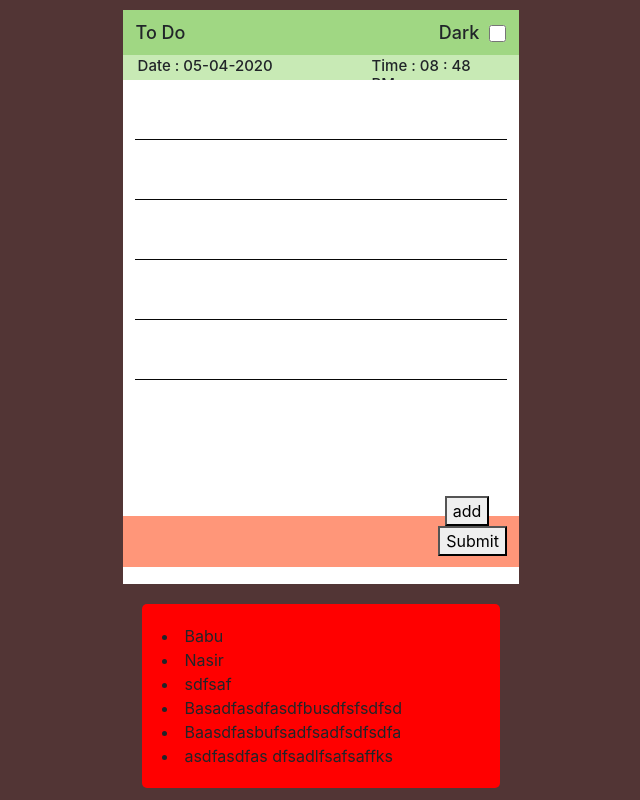
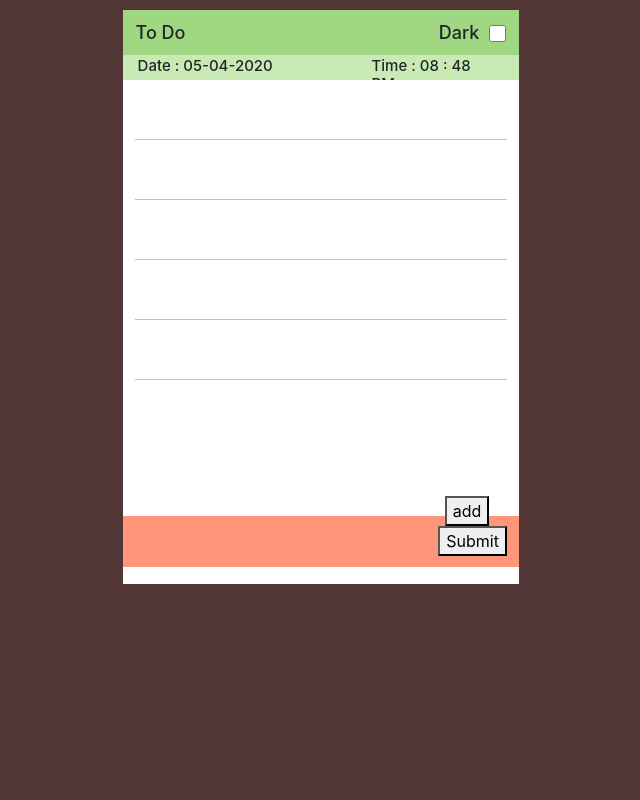
Before and after one commit to MD-Nasir301/to-do-list, a React (Create React App) app: page / in a window 1280 px wide. Shown: the top 800 px of the page, without its empty margins (319-959 px from the left). Built offline with nearby package versions, Linux system fonts and the light colour scheme.

Commit message:
test git login

```diff
--- a/src/Component/ListInputForm/ListInputForm.css
+++ b/src/Component/ListInputForm/ListInputForm.css
@@ -13,7 +13,7 @@
     height: 6vh;
     margin: 0px 0px 12px;
     border: none;
-    border-bottom: 1px solid #080808;
+    border-bottom: 1px solid #dab9b9;
     padding: 5px;
     font-size: 18px;
     letter-spacing: 1px;
@@ -21,6 +21,7 @@
 }
 .list-input-form-area input:focus {
     outline: none;
+    border-color: black;
 }
 .inputFields {
     height: 46vh;
--- a/src/Component/ListInputForm/ListInputForm.js
+++ b/src/Component/ListInputForm/ListInputForm.js
@@ -3,16 +3,13 @@ import './ListInputForm.css'
 import { useForm } from 'react-hook-form'
 import { useState } from 'react';
 const ListInputForm = () => {
-    //  const getData =  JSON.parse(localStorage.getItem('listItem'))
 
+     const getData =  JSON.parse(localStorage.getItem('data'))
 
     const { register, handleSubmit, } = useForm()
 
     const [inputField, setInputField] = useState([{"name":1},{"name":2},{"name":3},{"name":4},{"name":5}])
-    const [localArray, setLocalArray] = useState()
     const [count,setCount] = useState(0)
-    const [listData,setListData] = useState()
-
 
     const data = [
         {
@@ -39,18 +36,20 @@ const ListInputForm = () => {
         },
     ]
 
+    const [dat ,setDat] = useState([])
 
     const onSubmit = data => {
-         setListData(data)
-         setCount(count+1)
-         setLocalArray([...localArray,data])
-         console.log("bbbbbbbbbbbbbb",localArray.length);
-         localStorage.setItem("listItem",JSON.stringify(localArray))
+
+           setDat([...dat,data])
+           localStorage.setItem("data",JSON.stringify(dat))
+
+           document.getElementById("myForm").reset();
+
         }
 
     const addInputField = ()=> {
         setCount(count+1)
-        setInputField([...inputField,{"name":"input"+count}])
+        setInputField([...inputField,{"name": count}])
     }
 
 
@@ -58,10 +57,10 @@ const ListInputForm = () => {
         <div>
             <div className="list-input-form-area">
 
-                <form onSubmit={handleSubmit(onSubmit)}>
+                <form id="myForm" onSubmit={handleSubmit(onSubmit)}>
                 <div className="inputFields">
                 {
-                    inputField.map(name =>  <input name={name.name} ref={register} />)
+                    inputField.map(name =>  <input id="a" name={name.name} ref={register} />)
                 }
                 </div>
 
@@ -69,18 +68,20 @@ const ListInputForm = () => {
                  <button type="submit">Submit</button>
                 </div>
                 </form>
+
               <div className="add-input-field">
                  <button onClick={addInputField}>add</button>
             </div>
+
             </div>
 
             <div id="list-box-area">
                 {
-                    data.map(item => <div className="list-box">
+                getData ?  getData.map(item => <div className="list-box">
                             {
                             Object.keys(item).map((a,b) => <li> { item[a]} </li> )
                             }
-                        </div>)
+                        </div>) : <div></div>
                 }
             </div>
 
@@ -88,5 +89,6 @@ const ListInputForm = () => {
         </div>
     );
 };
+// abcd
 
 export default ListInputForm;
```
